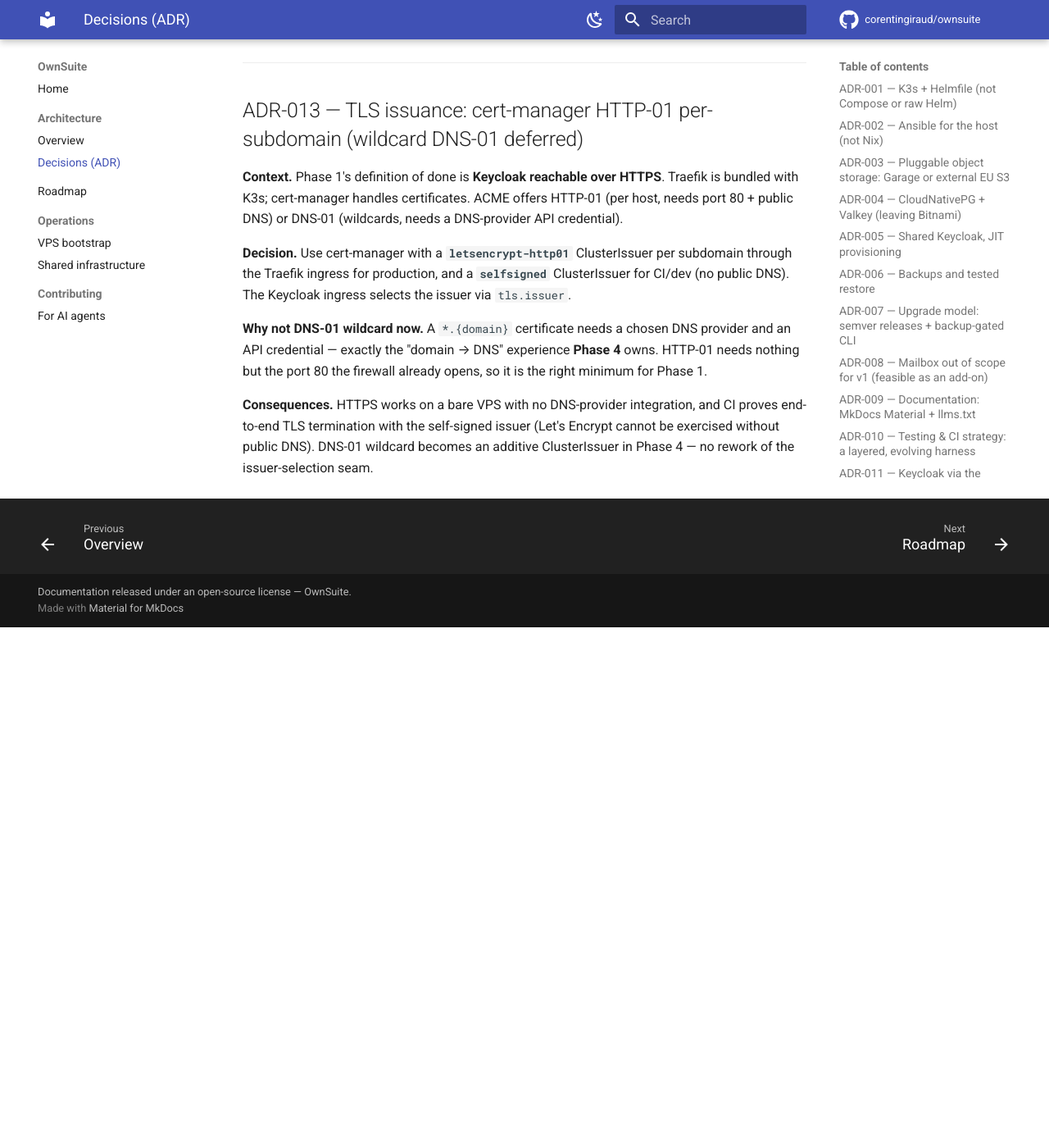
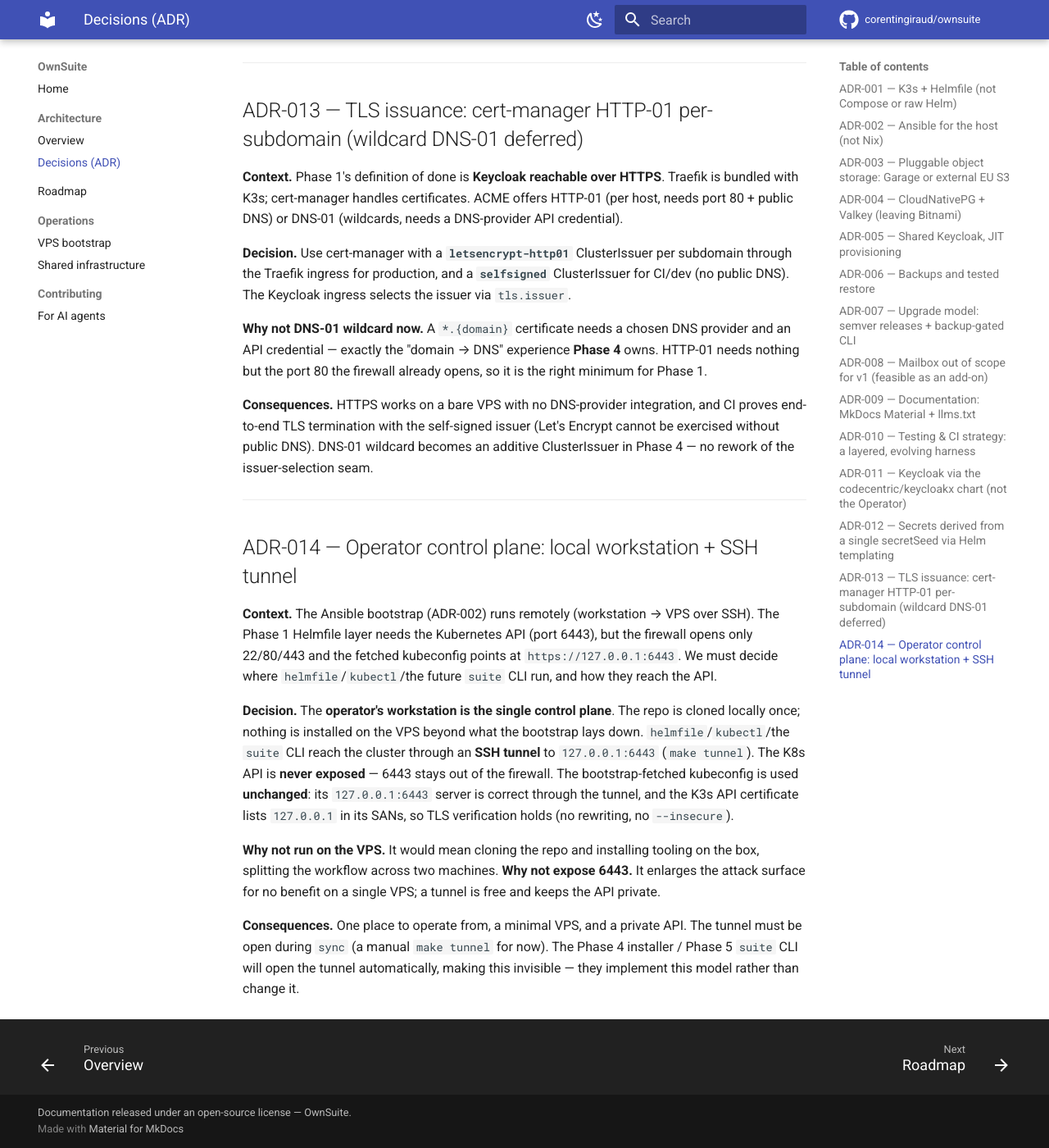
Before and after one commit to corentingiraud/ownsuite, an MkDocs documentation site: the page built from docs/architecture/decisions.md, in a window 1280 px wide and 1400 px high, scrolled down 5819 px. Shown: the whole window at 82% size. Built offline with MkDocs 1.6.1 and Material for MkDocs 9.7.7, drawn with Linux system fonts in a browser that asks for light colours; comment, search, counter and statistics services are not loaded; before the commit the page ends 6584 px from its top, so only the background shows below that.

Commit message:
docs: local-workstation control plane + SSH tunnel; .env.example; ADR-014
Document the interim manual operator flow for Phase 1: clone locally once,
bootstrap, copy .env, open an SSH tunnel to the K8s API, then helmfile sync.
The API stays unexposed; the fetched kubeconfig (127.0.0.1:6443) is used as-is
through the tunnel (K3s cert lists 127.0.0.1 in its SANs).

- ADR-014: operator control plane = local workstation + SSH tunnel to 6443
- .env.example + 'make tunnel' (OWNSUITE_VPS_SSH); KUBECONFIG defaults to ./kubeconfig
- platform.md: concise runbook, kept light (the suite CLI will wrap it)
- bootstrap.md: kubeconfig caveat updated for the tunnel model

````diff
--- a/docs/architecture/decisions.md
+++ b/docs/architecture/decisions.md
@@ -269,3 +269,31 @@ nothing but the port 80 the firewall already opens, so it is the right minimum f
 end-to-end TLS termination with the self-signed issuer (Let's Encrypt cannot be exercised
 without public DNS). DNS-01 wildcard becomes an additive ClusterIssuer in Phase 4 — no
 rework of the issuer-selection seam.
+
+---
+
+## ADR-014 — Operator control plane: local workstation + SSH tunnel
+
+**Context.** The Ansible bootstrap (ADR-002) runs remotely (workstation → VPS over
+SSH). The Phase 1 Helmfile layer needs the Kubernetes API (port 6443), but the
+firewall opens only 22/80/443 and the fetched kubeconfig points at
+`https://127.0.0.1:6443`. We must decide where `helmfile`/`kubectl`/the future `suite`
+CLI run, and how they reach the API.
+
+**Decision.** The **operator's workstation is the single control plane**. The repo is
+cloned locally once; nothing is installed on the VPS beyond what the bootstrap lays
+down. `helmfile`/`kubectl`/the `suite` CLI reach the cluster through an **SSH tunnel**
+to `127.0.0.1:6443` (`make tunnel`). The K8s API is **never exposed** — 6443 stays out
+of the firewall. The bootstrap-fetched kubeconfig is used **unchanged**: its
+`127.0.0.1:6443` server is correct through the tunnel, and the K3s API certificate
+lists `127.0.0.1` in its SANs, so TLS verification holds (no rewriting, no `--insecure`).
+
+**Why not run on the VPS.** It would mean cloning the repo and installing tooling on
+the box, splitting the workflow across two machines. **Why not expose 6443.** It
+enlarges the attack surface for no benefit on a single VPS; a tunnel is free and keeps
+the API private.
+
+**Consequences.** One place to operate from, a minimal VPS, and a private API. The
+tunnel must be open during `sync` (a manual `make tunnel` for now). The Phase 4
+installer / Phase 5 `suite` CLI will open the tunnel automatically, making this
+invisible — they implement this model rather than change it.
--- a/docs/operations/bootstrap.md
+++ b/docs/operations/bootstrap.md
@@ -57,8 +57,11 @@ KUBECONFIG=./kubeconfig kubectl get nodes   # the node should be Ready
   service (`10.43.0.0/16`) CIDRs are allowed explicitly — without that, CoreDNS and
   pod-to-pod traffic break. If you change K3s' CIDRs, update
   `firewall_allowed_tcp_ports`/CIDR vars to match.
-- **Fetched kubeconfig** points at `https://127.0.0.1:6443`. For remote use, replace
-  the server host with your VPS address (a later phase automates this).
+- **Fetched kubeconfig** points at `https://127.0.0.1:6443`. You reach the cluster from
+  your workstation through an SSH tunnel (`make tunnel`), so this address is used
+  as-is and the K8s API is never exposed — see
+  [shared infrastructure](platform.md) and
+  [ADR-014](../architecture/decisions.md#adr-014-operator-control-plane-local-workstation-ssh-tunnel).
 
 ## Tests
 
--- a/docs/operations/platform.md
+++ b/docs/operations/platform.md
@@ -62,17 +62,35 @@ sensible defaults), e.g.:
 | `OWNSUITE_S3_ENDPOINT` | _(empty)_ | External S3 endpoint URL |
 | `OWNSUITE_PG_STORAGE` | `10Gi` | Postgres volume size |
 
-## Run it
+## Run it (interim manual flow)
+
+!!! note "This becomes the `suite` CLI"
+    Everything below is the Phase 1 manual path, documented lightly. The Phase 4
+    installer and the `suite` CLI (Phase 5) will wrap these steps — config prompts
+    and the SSH tunnel — so an admin won't run them by hand.
+
+Everything runs from **your workstation** (clone the repo locally once; nothing to
+install on the VPS beyond the bootstrap — [ADR-014](../architecture/decisions.md#adr-014-operator-control-plane-local-workstation-ssh-tunnel)).
 
 ```bash
-export OWNSUITE_SECRET_SEED="$(openssl rand -hex 24)"
-export OWNSUITE_DOMAIN="assoc.example.org"
-export OWNSUITE_TLS_ISSUER="letsencrypt-http01"   # production
-make sync            # helmfile sync — deploy/upgrade everything
-make diff            # preview pending changes before applying
+# 1. Provision the VPS (Ansible, remote over SSH) — fetches ./kubeconfig
+make bootstrap
+
+# 2. Configure (copy the example, edit, load into the shell)
+cp .env.example .env && $EDITOR .env
+set -a && source .env && set +a
+
+# 3. Open an SSH tunnel to the K8s API — keep it running in another terminal
+make tunnel            # ssh -N -L 6443:127.0.0.1:6443 $OWNSUITE_VPS_SSH
+
+# 4. Deploy the shared infrastructure
+make diff              # preview
+make sync              # apply
 ```
 
-When it finishes, Keycloak answers at `https://auth.{domain}`:
+`make sync` uses `./kubeconfig` (server `127.0.0.1:6443`) through the tunnel, so the
+K8s API is never exposed (the firewall keeps only 22/80/443). When it finishes,
+Keycloak answers at `https://auth.{domain}`:
 
 ```bash
 curl -s https://auth.assoc.example.org/realms/ownsuite/.well-known/openid-configuration
````
Also changed, not shown: 2 other files.
